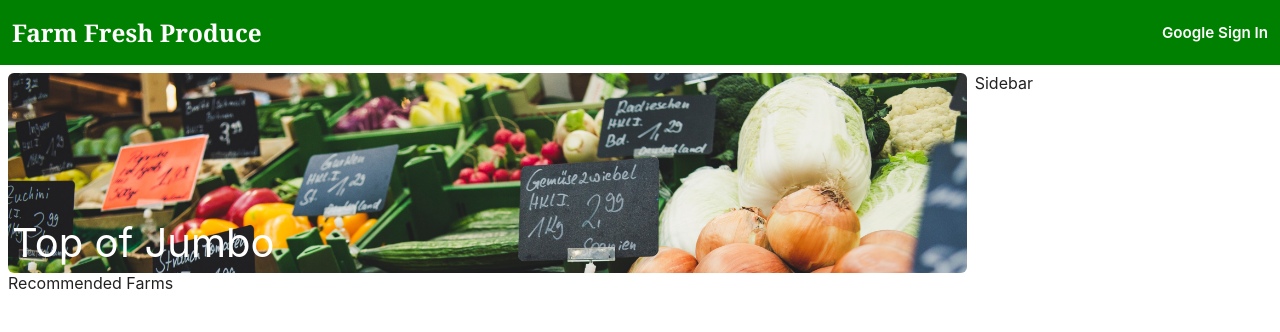
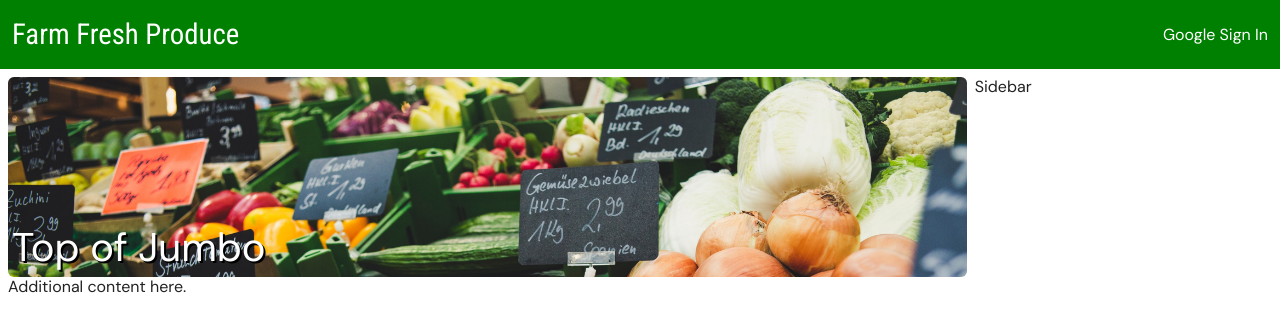
Before and after one commit to lambdax-farm-fresh/frontend, a React (Create React App) app: page / in a window 1280 px wide. Shown: the top 332 px of the page. Built offline with nearby package versions, Linux system fonts and the light colour scheme; no server answers.

Commit message:
UX cleanups

```diff
--- a/src/assets/css/typo.css
+++ b/src/assets/css/typo.css
@@ -1,8 +1,9 @@
+@import url('https://fonts.googleapis.com/css?family=DM+Sans|Roboto+Condensed&display=swap');
 html {
   font-size: 1px; /*for using REM units*/
 }
 body {
-  font-family: -apple-system, BlinkMacSystemFont, "Segoe UI", "Roboto", "Oxygen",
+  font-family: "DM Sans", -apple-system, BlinkMacSystemFont, "Roboto", "Oxygen",
     "Ubuntu", "Fira Sans", "Droid Sans", "Helvetica Neue", sans-serif;
   font-size: 16rem;
   font-weight: 400;
--- a/src/components/Layout/Dashboard/Farm/FarmList.js
+++ b/src/components/Layout/Dashboard/Farm/FarmList.js
@@ -90,6 +90,7 @@ export default function FarmList() {
 
   useEffect(() => {
     Farms.getOwnedFarms(Users.state.user.id);
+    // eslint-disable-next-line react-hooks/exhaustive-deps
   }, []);
 
   return (
@@ -107,7 +108,7 @@ export default function FarmList() {
                             return (
                               <div id="farmLocationDetails">
                                 <strong>Location {index + 1}</strong>
-                                {location.streetName}
+                                {location.streetNumber} {location.streetName}
                               </div>
                             )
                           })}
--- a/src/components/Layout/Dashboard/FarmDash.js
+++ b/src/components/Layout/Dashboard/FarmDash.js
@@ -1,4 +1,5 @@
 import React, { useContext } from "react";
+import { Redirect } from 'react-router-dom';
 
 import UserContext from "../../../context/user/UserContext";
 import FarmList from "./Farm/FarmList";
@@ -13,11 +14,17 @@ export default function FarmDash() {
           {Users.state.user.rankrole === "farmer" || Users.state.user.rankrole === "admin" ? (
             <FarmList />
           ) : (
-            "Not a farm account. Head to your profile to update account."
+            <div>
+              Not a farm account. Head to your profile to update account.
+              <Redirect to="/" />
+            </div>
           )}
         </div>
       ) : (
-        <div>Not logged in</div>
+        <div>
+          Not logged in
+          <Redirect to="/" />
+        </div>
       )}
     </>
   );
--- a/src/components/Layout/Dashboard/HomeDash.js
+++ b/src/components/Layout/Dashboard/HomeDash.js
@@ -7,6 +7,10 @@ const HomeHold = styled.div`
     display: flex;
     height: 100%;
     padding: 4px;
+
+    @media(max-width: 500px) {
+        flex-direction: column;
+    }
 `;
 
 const MainContent = styled.div`
@@ -37,6 +41,7 @@ const JumboIntro = styled.div`
         width: 100%;
         height: 100%;
         color: rgba(255,255,255,1);
+        text-shadow: 2px 2px 0px rgba(0, 0, 0, 1);
         display: flex;
         align-items: end;
     }
@@ -52,7 +57,7 @@ export default function HomeDash() {
                     </div>
                 </JumboIntro>
                 <div>
-                    Recommended Farms
+                    Additional content here.
                 </div>
             </MainContent>
             <SideBar>
--- a/src/components/Layout/Dashboard/UserDash.js
+++ b/src/components/Layout/Dashboard/UserDash.js
@@ -1,4 +1,5 @@
 import React, { useContext } from "react";
+import { Redirect } from "react-router-dom";
 
 import UserContext from "../../../context/user/UserContext";
 
@@ -64,7 +65,10 @@ export default function UserDash() {
           </div>
         </UDash>
       ) : (
-        <div>No user</div>
+        <div>
+          Please log in
+          <Redirect to="/" />
+        </div>
       )}
     </>
   );
--- a/src/components/Layout/Navbar/Navbar.js
+++ b/src/components/Layout/Navbar/Navbar.js
@@ -18,17 +18,23 @@ const Nav = styled.nav`
   color: white;
 
   a, button {
-    font-size: .95em;
-    font-weight: 600;
+    font-size: 1em;
     margin: 0 4px;
     padding: 4px;
     border-radius: 2px;
+
+    @media(max-width: 525px) {
+      font-size: .82em;
+    }
   }
 
   h1 {
-    font-family: Georgia;
-    font-size: 1.6em;
-    font-weight: 300;
+    font-size: 1.8em;
+    font-family: 'Roboto Condensed';
+
+    @media(max-width: 525px) {
+      font-size: 1.5em;
+    }
 
     a {
       color: white;
@@ -36,7 +42,9 @@ const Nav = styled.nav`
     }
   }
 
-
+  #right-nav {
+    font-family: 'DM Sans';
+  }
 `
 
 const Navbar = () => {
--- a/src/components/Layout/Navbar/SignedInLinks.js
+++ b/src/components/Layout/Navbar/SignedInLinks.js
@@ -26,9 +26,9 @@ const SignedInLinks = () => {
     <div>
       {Users.state.user.rankrole === "farmer" ||
       Users.state.user.rankrole === "admin" ? (
-        <NavLink to="/farmerdash">Farmer Dashboard</NavLink>
+        <NavLink to="/farmerdash">Your Farms</NavLink>
       ) : null}
-      <NavLink to="/userdash">{Users.state.user.firstName}</NavLink>
+      <NavLink to="/userdash">Profile</NavLink>
       <NavLink id="logoutButton" onClick={() => SignOut()} to="/">
         Logout
       </NavLink>
--- a/src/context/user/UserState.js
+++ b/src/context/user/UserState.js
@@ -125,6 +125,7 @@ const UserState = props => {
                 picture
                 lat
                 lon
+                rankrole
               }
           }
         `,
@@ -167,6 +168,7 @@ const UserState = props => {
                 picture
                 lat
                 lon
+                rankrole
               }
           }
         `,
```
